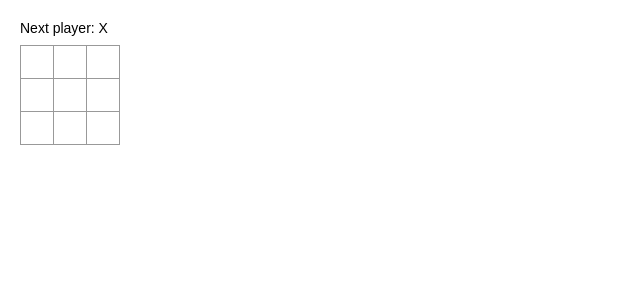
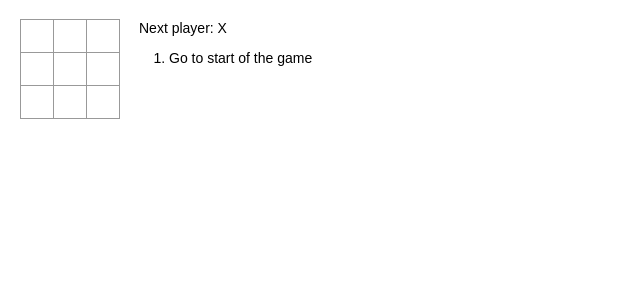
Before and after one commit to shripada/react-2020-fundamentals, a React (Create React App) app in the folder hello-react/: page / in a window 1280 px wide. Shown: the top 300 px of the page, without its empty margins (0-640 px from the left). Built offline with nearby package versions, Linux system fonts and the light colour scheme.

Commit message:
Push the state from board to game, and also handle rudimentary history as well

```diff
--- a/hello-react/src/TicTacToe.js
+++ b/hello-react/src/TicTacToe.js
@@ -16,37 +16,62 @@ const Square = ({ value, handleClick }) => {
     );
 };
 
-const Board = () => {
+const Board = ({ board, handleClick }) => {
     function renderSquare(i) {
+        return <Square value={board[i]} handleClick={() => handleClick(i)} />;
+    }
+
     return (
-            <Square
-                value={board[i]}
-                handleClick={() => {
+        <div>
+            <div className="board-row">
+                {renderSquare(0)}
+                {renderSquare(1)}
+                {renderSquare(2)}
+            </div>
+            <div className="board-row">
+                {renderSquare(3)}
+                {renderSquare(4)}
+                {renderSquare(5)}
+            </div>
+            <div className="board-row">
+                {renderSquare(6)}
+                {renderSquare(7)}
+                {renderSquare(8)}
+            </div>
+        </div>
+    );
+};
+
+const Game = () => {
+    const handleClick = (i) => {
         console.log(`square ${i} is clicked`);
         //We need to record this interaction in the board state
         //1. The square got fresh tap
         //2. The square already had a value associated, in other words, board[i] had a non null value
-                    if (board[i] === null && !computeWinner()) {
+        const board = history[step];
+        if (board[i] === null && !computeWinner(board)) {
             //Set board state to a new state depending who is the current player
+            //We need to derive the right board for the given step
             const newBoard = [...board]; //Note, we have to create a new state object, and never mutate the current state and set it back. React wont come to know any state change in this case and there will be no re rendering that is going to happen
             newBoard[i] = player;
             //Flip the player
             setPlayer(player === 'X' ? 'O' : 'X');
             //Set the board state
             console.log(board);
-                        setBoard(newBoard);
+
+            // [initalboard, step1board]
+            const newHistory = history.concat([newBoard]);
+            setHistory(newHistory);
+            //Update the step
+            setStep((prevStep) => prevStep + 1);
         }
-                }}
-            />
-        );
-    }
+    };
 
-    const [board, setBoard] = useState(Array(9).fill(null));
+    const [history, setHistory] = useState([Array(9).fill(null)]);
+    const [step, setStep] = useState(0);
     const [player, setPlayer] = useState('X');
 
-    console.log(board);
-
-    function computeWinner() {
+    function computeWinner(board) {
         const lines = [
             [0, 1, 2],
             [3, 4, 5],
@@ -71,7 +96,7 @@ const Board = () => {
         //and game should end.
         //We can actually derive if there is a winner. We dont need to maintain a seperate state
         //for this.
-        const winner = computeWinner();
+        const winner = computeWinner(history[step]);
         if (winner === null) {
             return `Next player: ${player}`;
         } else {
@@ -79,37 +104,22 @@ const Board = () => {
         }
     }
 
-    return (
-        <div>
-            <div className="status">{status()}</div>
-            <div className="board-row">
-                {renderSquare(0)}
-                {renderSquare(1)}
-                {renderSquare(2)}
-            </div>
-            <div className="board-row">
-                {renderSquare(3)}
-                {renderSquare(4)}
-                {renderSquare(5)}
-            </div>
-            <div className="board-row">
-                {renderSquare(6)}
-                {renderSquare(7)}
-                {renderSquare(8)}
-            </div>
-        </div>
-    );
-};
+    function renderHistory() {
+        return history.map((b, index) => (
+            <li key={index}>{index === 0 ? 'Go to start of the game' : `Goto step${index}`}</li>
+        ));
+    }
 
-const Game = () => {
+    const board = history[step];
+    console.log(board);
     return (
         <div className="game">
             <div className="game-board">
-                <Board />
+                <Board board={history[step]} handleClick={handleClick} />
             </div>
             <div className="game-info">
-                <div>{/* status */}</div>
-                <ol>{/* TODO */}</ol>
+                <div>{status()}</div>
+                <ol>{renderHistory()}</ol>
             </div>
         </div>
     );
```
Lines whose indentation alone changed are shown as unchanged.
